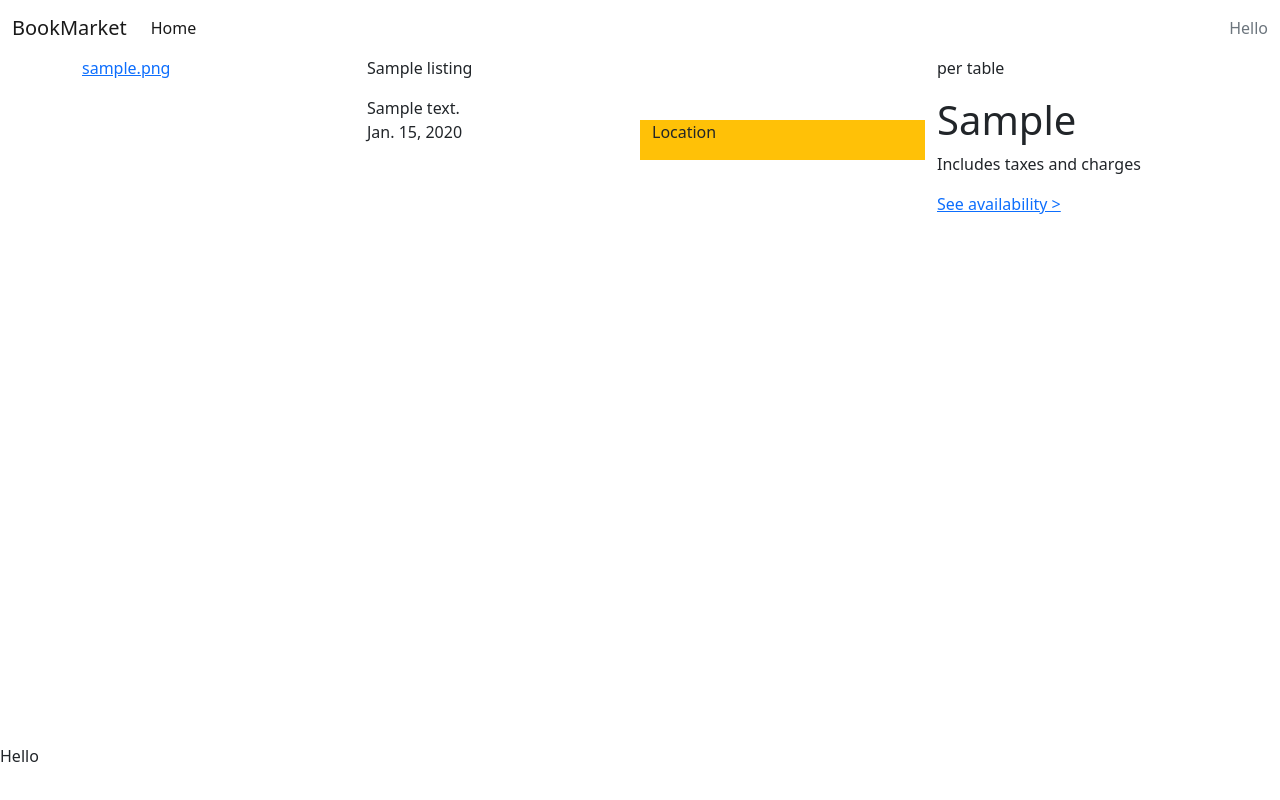
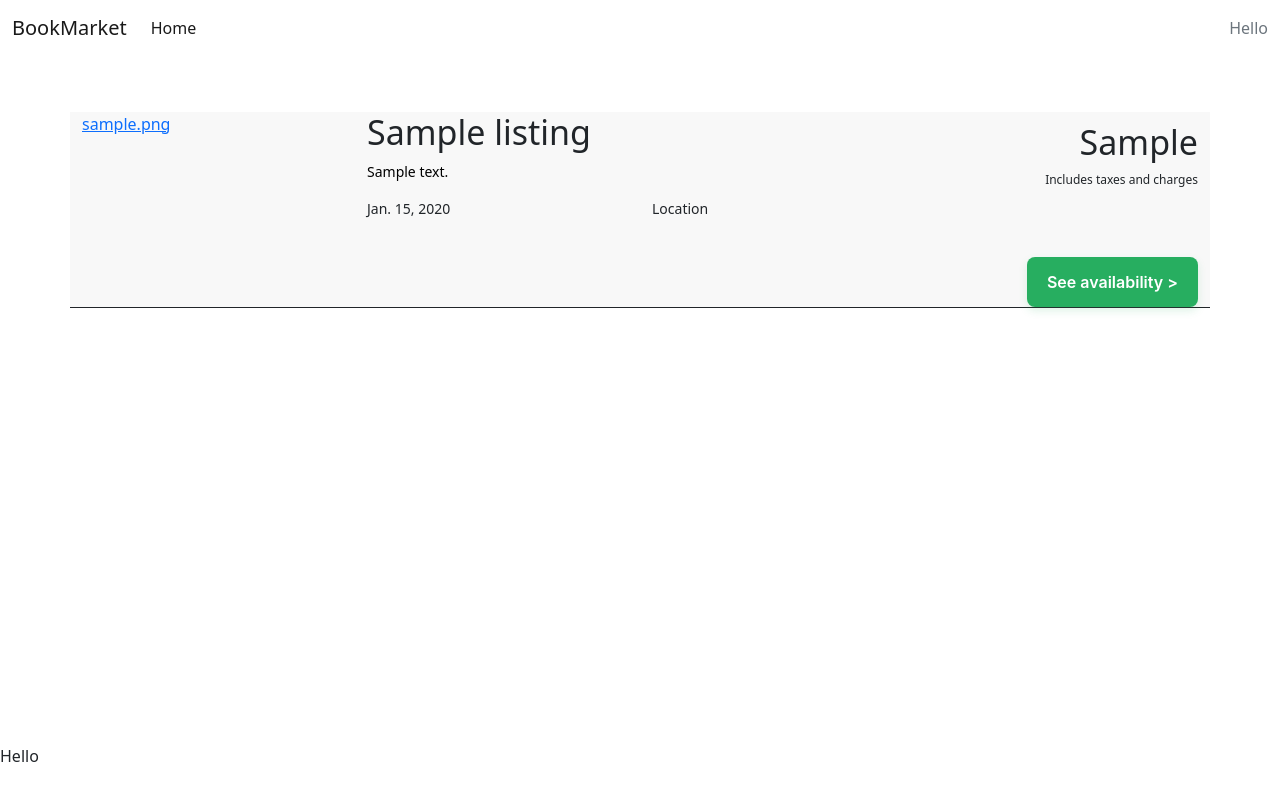
Before and after one commit to Vitalii-Chepurnyi/bookHub, a Django app: page / in a window 1280 px wide. Run offline with Django 4.2, Linux system fonts and the light colour scheme; tables that the repository leaves empty hold one stand-in row (values such as "Sample post").

Commit message:
Add basic style to index html

```diff
--- a/home/templates/home/index.html
+++ b/home/templates/home/index.html
@@ -6,23 +6,25 @@
 <div class="container-fluid">
     <div class="container">
         {% for listing in listing_list %}
-        <div class="row justify-content-center mb-4">
-          <div class="col-md-3 max-width-column ">
+        <div class="row justify-content-center main_container">
+          <div class="col-md-3 max-width-column">
             <!-- Content for Column 1 -->
             <a href="">{{ listing.image }}</a>
           </div>
           <div class="col-md-6 max-width-column">
             <!-- Content for Column 2 -->
-            <p>{{ listing.title }}</p>
+            <h1>{{ listing.title }}</h1>
+            <a href="" class="listing-link">
              <div class="col">
-                {{ listing.description }}
+                <p>{{ listing.description }}</p>
              </div>
+            </a>
              <div class="col">
                 <div class="row">
                     <div class="col">
-                        {{ listing.market_date }}
+                        <p>{{ listing.market_date }}</p>
                     </div>
-                    <div class="col bg-warning">
+                    <div class="col">
                         <p>Location</p>
                     </div>
                 </div>
@@ -30,13 +32,14 @@
           </div>
           <div class="col-md-3 max-width-column">
             <!-- Content for Column 3 -->
-            <div class="col">
-                <p>per table</p>
-                <h1>{{ listing.stall_price }}</h1>
+            <div class="col price">
+                <h2>{{ listing.stall_price }}</h2>
                 <p>Includes taxes and charges</p>
             </div>
             <div class="col">
-                <a href="" class="button">See availability ></a>
+                <a href="" class="button-link">
+                    <button type="button" class="button">See availability ></button>
+                </a>
             </div>
           </div>
         </div>
@@ -47,10 +50,10 @@
         </div>
     </div>
     {% if is_paginated %}
-    <nav aria-label="Page navigation">
+    <nav aria-label="Page navigation" class="page-list">
         <ul class="pagination justify-content-center">
             {% if page_obj.has_next %}
-            <li><a href="?page={{ page_obj.next_page_number }}" class="page-link"> NEXT &raquo;</a></li>
+            <li><a href="?page={{ page_obj.next_page_number }}" class="button"> NEXT &raquo;</a></li>
             {% endif %}
         </ul>
     </nav>
--- a/static/css/style.css
+++ b/static/css/style.css
@@ -0,0 +1,88 @@
+body {
+    background-color: rgba(255, 255, 255, 0.473);
+}
+
+.main_container {
+    border-bottom: solid 1px;
+    margin-top: 5%;
+    background-color: rgba(0, 0, 0, 0.027);
+}
+
+.main_container h1 {
+    font-size: 34px;
+}
+
+.main_container p {
+    font-size: 14px;
+}
+
+.listing-link {
+    text-decoration: none;
+    color: black;
+}
+.price {
+    margin-top: 10px;
+    text-align: right;
+}
+
+.price h2 {
+    font-size: 34px;
+}
+
+.price p {
+    margin-top: 5px;
+    font-size: 12px;
+}
+
+.button {
+    margin-top: 20%;
+    float: right;
+    appearance: none;
+    backface-visibility: hidden;
+    background-color: #27ae60;
+    border-radius: 8px;
+    border-style: none;
+    box-shadow: rgba(39, 174, 96, .15) 0 4px 9px;
+    box-sizing: border-box;
+    color: #fff;
+    cursor: pointer;
+    display: inline-block;
+    font-family: Inter,-apple-system,system-ui,"Segoe UI",Helvetica,Arial,sans-serif;
+    font-size: 16px;
+    font-weight: 600;
+    letter-spacing: normal;
+    line-height: 1.5;
+    outline: none;
+    overflow: hidden;
+    padding: 13px 20px;
+    position: relative;
+    text-align: center;
+    text-decoration: none;
+    transform: translate3d(0, 0, 0);
+    transition: all .3s;
+    user-select: none;
+    -webkit-user-select: none;
+    touch-action: manipulation;
+    vertical-align: top;
+    white-space: nowrap;
+}
+
+.button:hover {
+    background-color: #1e8449;
+    opacity: 1;
+    transform: translateY(0);
+    transition-duration: .35s;
+}
+
+.button:active {
+    transform: translateY(2px);
+    transition-duration: .35s;
+}
+
+.button:hover {
+    box-shadow: rgba(39, 174, 96, .2) 0 6px 12px;
+}
+
+.page-list {
+    margin-top: 3%;
+}
```
Also changed, not shown: media/images/pexels-yiğit-karaali̇oğlu-16005640.jpg (deleted).
